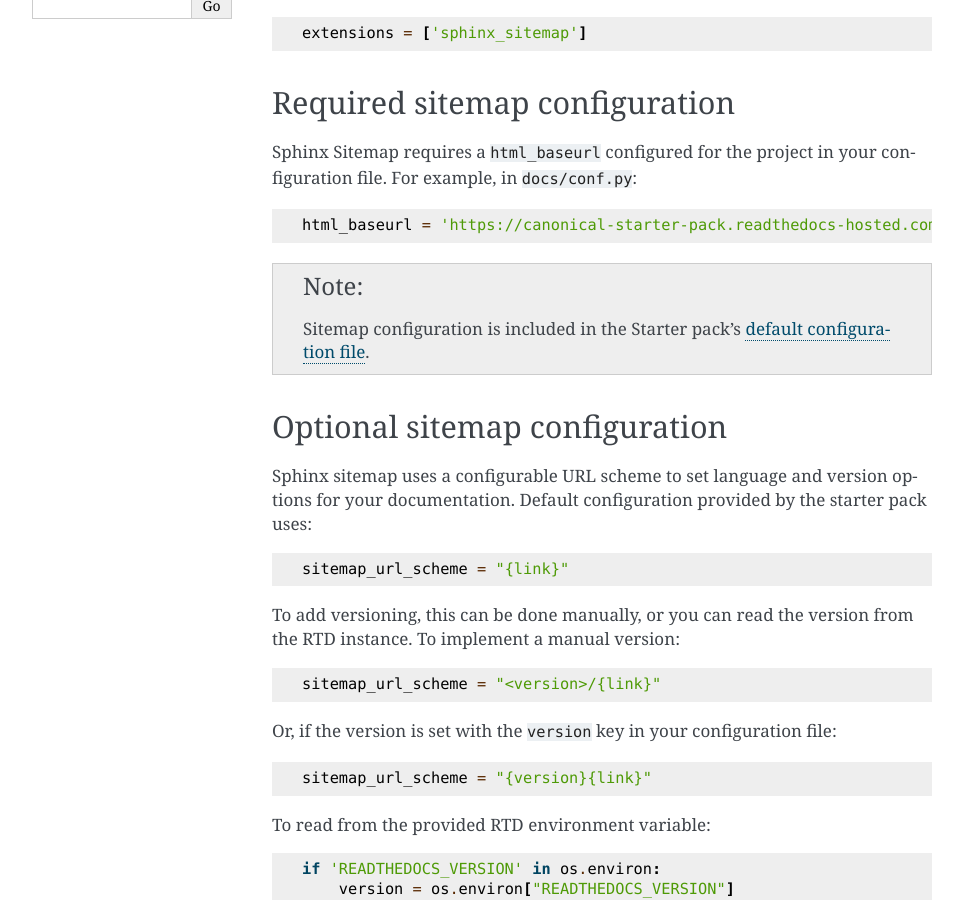
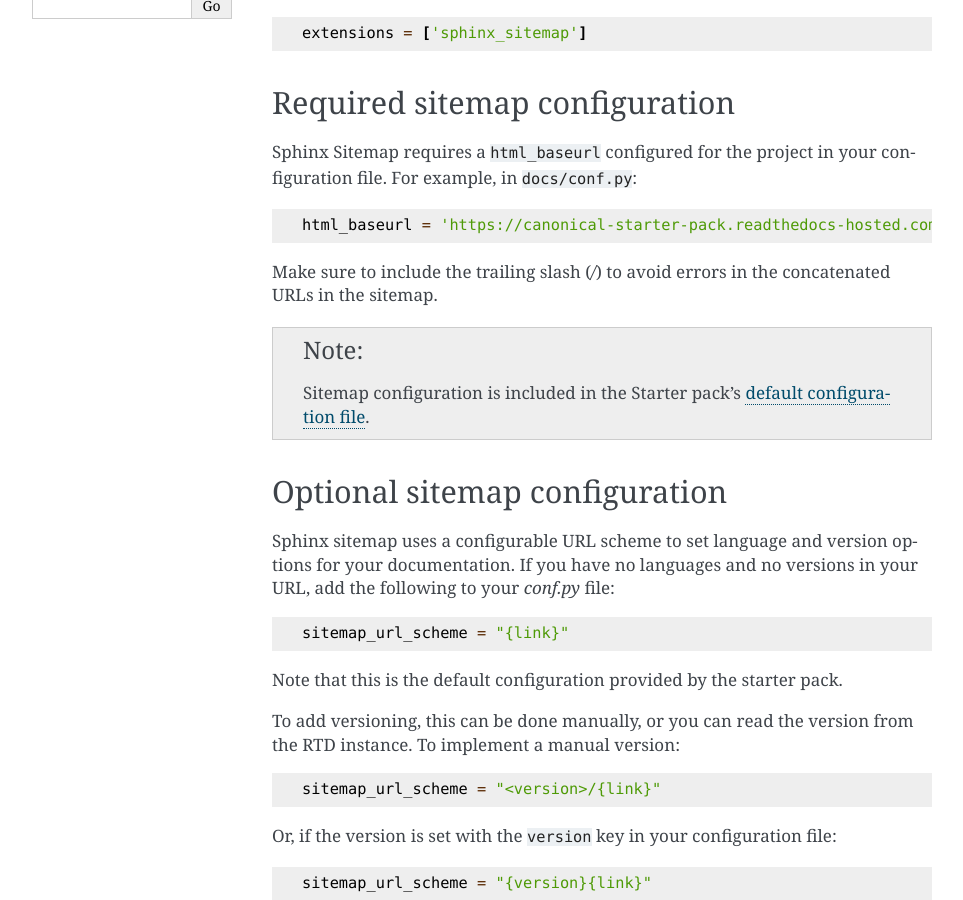
Before and after one commit to canonical/sphinx-docs-starter-pack, a Sphinx documentation site: the page built from docs/how-to/set-up-sitemaps.rst, in a window 1280 px wide and 900 px high, scrolled down 425 px. Shown: the whole window, without its empty margins (148-1111 px from the left). Built offline with Sphinx 7.4.7, drawn with Linux system fonts in a browser that asks for light colours; pages that are not in the unit, such as notebooks, are missing from menus.

Commit message:
Clarify instructions for sitemaps

```diff
--- a/docs/how-to/set-up-sitemaps.rst
+++ b/docs/how-to/set-up-sitemaps.rst
@@ -35,6 +35,9 @@ configuration file. For example, in :file:`docs/conf.py`:
 
     html_baseurl = 'https://canonical-starter-pack.readthedocs-hosted.com/'
 
+Make sure to include the trailing slash (`/`) to avoid errors in the concatenated
+URLs in the sitemap.
+
 .. note::
 
     Sitemap configuration is included in the Starter pack's
@@ -44,11 +47,14 @@ Optional sitemap configuration
 ------------------------------
 
 Sphinx sitemap uses a configurable URL scheme to set language and version options
-for your documentation. Default configuration provided by the starter pack uses:
+for your documentation. If you have no languages and no versions in your URL, add
+the following to your `conf.py` file:
 
 .. code-block::
 
     sitemap_url_scheme = "{link}"
+
+Note that this is the default configuration provided by the starter pack.
 
 To add versioning, this can be done manually, or you can read the version from
 the RTD instance. To implement a manual version:
```
